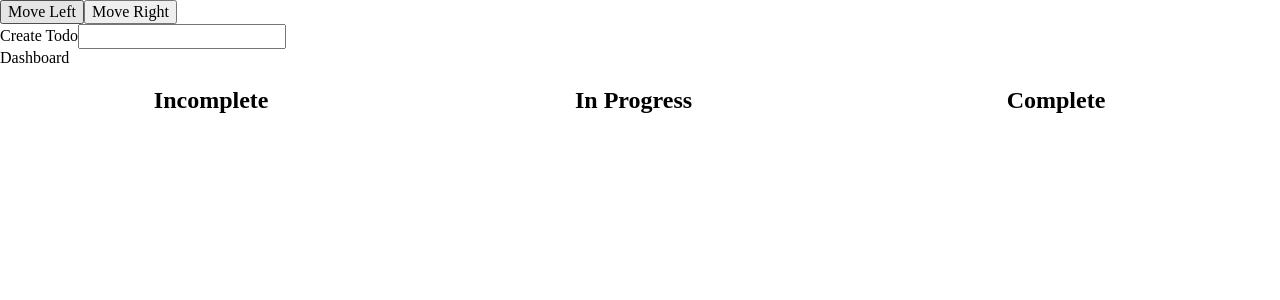
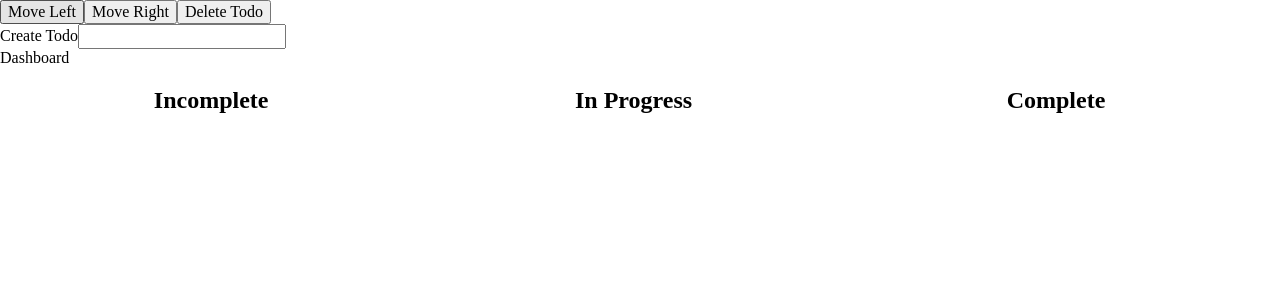
Before and after one commit to kangstephen94/TodoPractice, a React (Create React App) app in the folder todolist/: page / in a window 1280 px wide. Shown: the top 300 px of the page. Built offline with nearby package versions, Linux system fonts and the light colour scheme.

Commit message:
Add delete button

```diff
--- a/todolist/src/components/Dashboard.js
+++ b/todolist/src/components/Dashboard.js
@@ -93,6 +93,20 @@ class Dashboard extends React.Component {
      })
    }
 
+   delete() {
+     const copyData = this.state.data.slice(0);
+     let deleteIndex;
+
+     copyData.forEach( (todo, idx) => {
+      if (todo.title === this.state.selected) {
+        deleteIndex = idx;
+      }
+     })
+
+     const updated = this.state.data.slice(0, deleteIndex).concat(this,state,data,slice(deleteIndex))
+     this.setState({ data: updated })
+    }
+
 
   render() {
 
@@ -100,6 +114,7 @@ class Dashboard extends React.Component {
         <div className="arrow-container">
           <button onClick={this.handleLeft}>Move Left</button>
           <button onClick={this.handleRight}>Move Right</button>
+          <button onClick={this.delete}>Delete Todo</button>
         </div>
         <form className="todo-form" onSubmit={this.handleSubmit}>
           <label>
```
